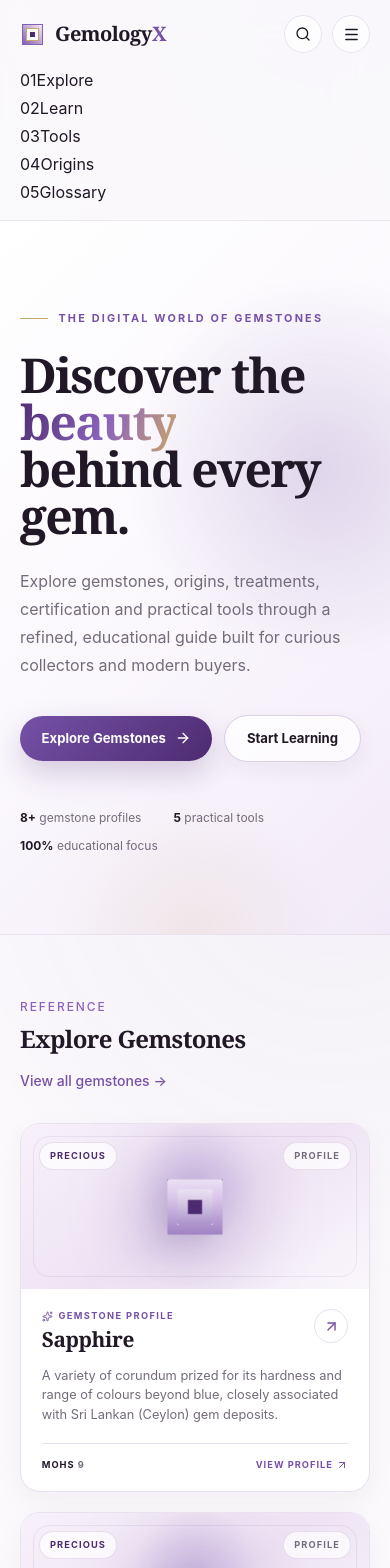
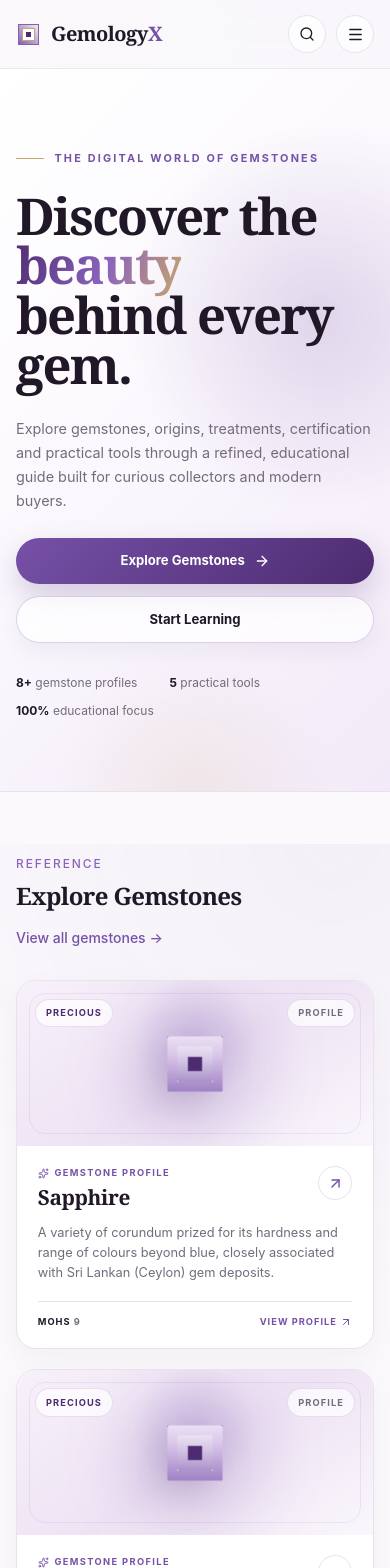
Before and after one commit to LinukaBandara/GemologyX, a Next.js app: page / in a window 390 px wide. Shown: the top 1568 px of the page. Built offline with nearby package versions, Linux system fonts and the light colour scheme.

Commit message:
Polish desktop and mobile responsive layout

```diff
--- a/src/app/globals.css
+++ b/src/app/globals.css
@@ -281,3 +281,56 @@ a.search-result:hover{border-color:rgba(118,81,168,.4);background:#fcf9ff;transf
 @keyframes loader-out{to{opacity:0;visibility:hidden}}
 @media(max-width:767px){.profile-hero{grid-template-columns:1fr;gap:1.4rem}.profile-hero-art,.origin-hero-mark{min-height:190px;height:190px}.gem-facts{grid-template-columns:1fr 1fr}.gem-fact:nth-child(2n){border-right:0}.profile-content{grid-template-columns:1fr;gap:1.8rem}.profile-hero-copy h1{font-size:3rem}}
 @media(prefers-reduced-motion:reduce){.site-loader{animation:none;display:none}.loader-gem{animation:none}}
+
+
+/* Final responsive polish */
+.mobile-nav{max-height:0;overflow:hidden;border-top:0 solid transparent;background:rgba(251,249,252,.97);opacity:0;transition:max-height .28s ease,opacity .2s ease,border-color .28s ease;}
+.mobile-nav-open{max-height:420px;border-top:1px solid var(--border);opacity:1;}
+.mobile-nav-link{display:flex;align-items:center;gap:.8rem;border-bottom:1px solid var(--border);padding:.9rem .1rem;font-family:var(--font-serif);font-size:1.12rem;font-weight:600;transform:translateY(-5px);opacity:0;transition:transform .25s ease,opacity .25s ease,color .2s ease;}
+.mobile-nav-open .mobile-nav-link{transform:translateY(0);opacity:1;}
+.mobile-nav-link span{width:28px;font-family:var(--font-sans);font-size:.55rem;font-weight:700;letter-spacing:.12em;color:var(--gold);}
+.mobile-nav-link:hover{color:var(--accent);}
+@media(max-width:767px){
+  .container-page{padding-left:1rem;padding-right:1rem;}
+  .luxury-hero .container-page{padding-top:4.5rem;padding-bottom:4.5rem;}
+  .luxury-hero h1{font-size:clamp(2.75rem,13vw,4.1rem);line-height:.98;}
+  .luxury-hero p{font-size:.9rem;line-height:1.65;}
+  .luxury-hero .luxury-button{width:100%;min-height:46px;}
+  .luxury-hero .mt-9{margin-top:1.6rem;}
+  .luxury-hero .mt-12{margin-top:2rem;}
+  .directory-hero,.tool-hero{padding-top:1.25rem;padding-bottom:1.75rem;}
+  .article-hero{margin-top:.9rem;padding-top:1.25rem;padding-bottom:1.75rem;}
+  .article-hero h1,.tool-hero h1,.directory-hero h1{font-size:clamp(2.35rem,11vw,3rem);}
+  .profile-hero{margin-top:.9rem;padding-top:1rem;padding-bottom:1.75rem;}
+  .profile-hero-copy h1{font-size:clamp(2.7rem,13vw,3.5rem);}
+  .profile-hero-copy p{font-size:.88rem;line-height:1.65;}
+  .gem-facts{grid-template-columns:1fr;}
+  .gem-fact{border-right:0;}
+  .gem-fact:last-child{border-bottom:0;}
+  .profile-content{margin-top:2.5rem;gap:1.5rem;}
+  .profile-content p,.profile-content li{font-size:.8rem;line-height:1.75;}
+  .origin-card{grid-template-columns:30px 1fr 18px;gap:.7rem;padding:1rem;}
+  .tool-card{padding:1.05rem;min-height:180px;}
+  .learn-section{padding:1rem;}
+  .learn-item{grid-template-columns:24px 1fr 16px;padding:.75rem .2rem;}
+  .search-field{padding-left:.85rem;padding-right:.85rem;}
+  .footer-top{grid-template-columns:1fr 1fr;gap:1.75rem 1rem;}
+  .footer-bottom{margin-top:2rem;}
+  .footer-credit{margin-top:1.4rem;text-align:center;line-height:1.5;}
+}
+@media(max-width:380px){
+  .container-page{padding-left:.85rem;padding-right:.85rem;}
+  .luxury-hero .container-page{padding-top:4rem;padding-bottom:4rem;}
+  .luxury-hero h1{font-size:2.65rem;}
+  .luxury-eyebrow{font-size:.58rem;letter-spacing:.15em;}
+  .footer-top{grid-template-columns:1fr;}
+  .footer-brand{grid-column:auto;}
+}
+@media(min-width:768px){
+  .luxury-hero .container-page{min-height:560px;display:flex;align-items:center;}
+  .profile-hero{min-height:360px;}
+}
+@media(prefers-reduced-motion:reduce){
+  .mobile-nav,.mobile-nav-link{transition:none;}
+  .mobile-nav-link{transform:none;}
+}
```
